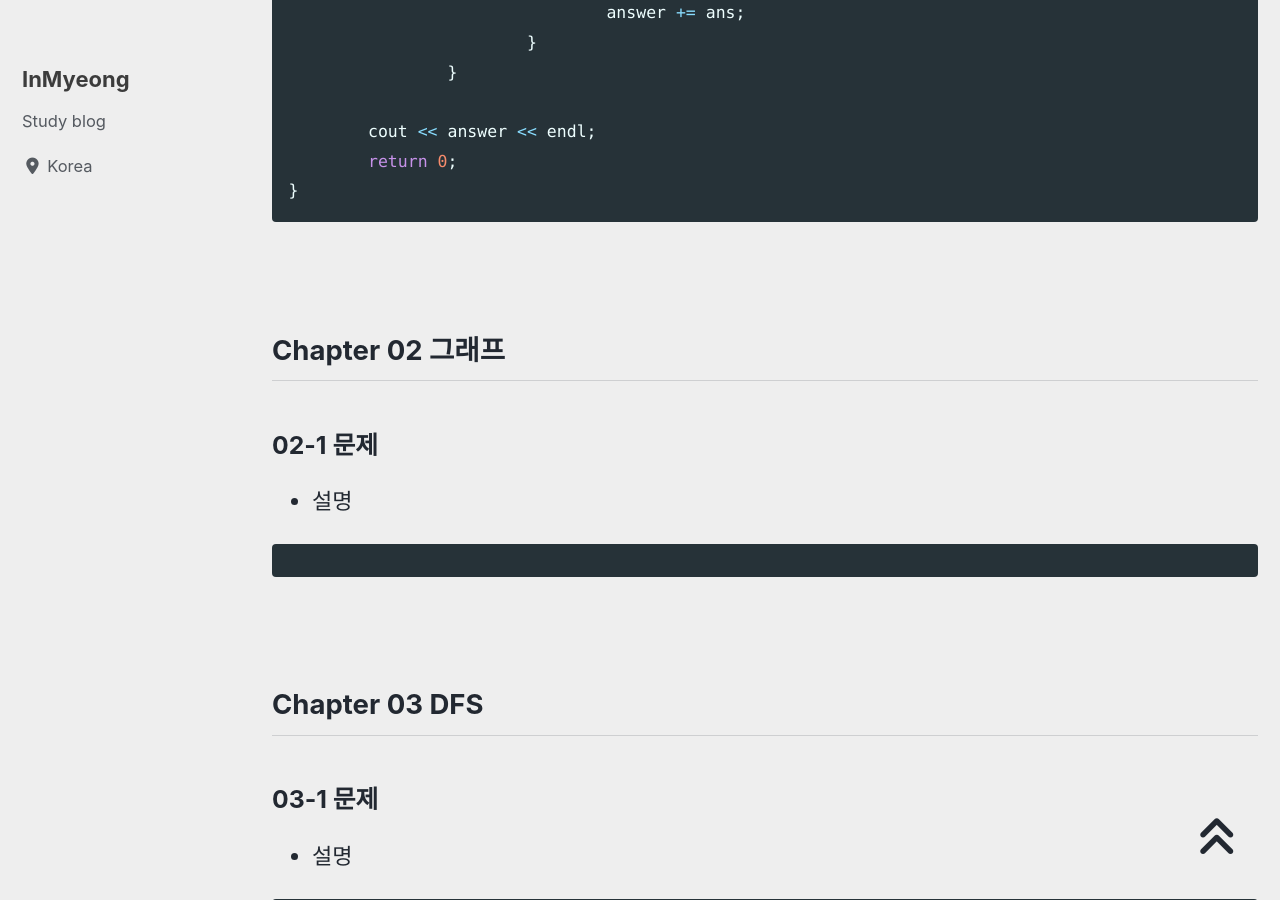
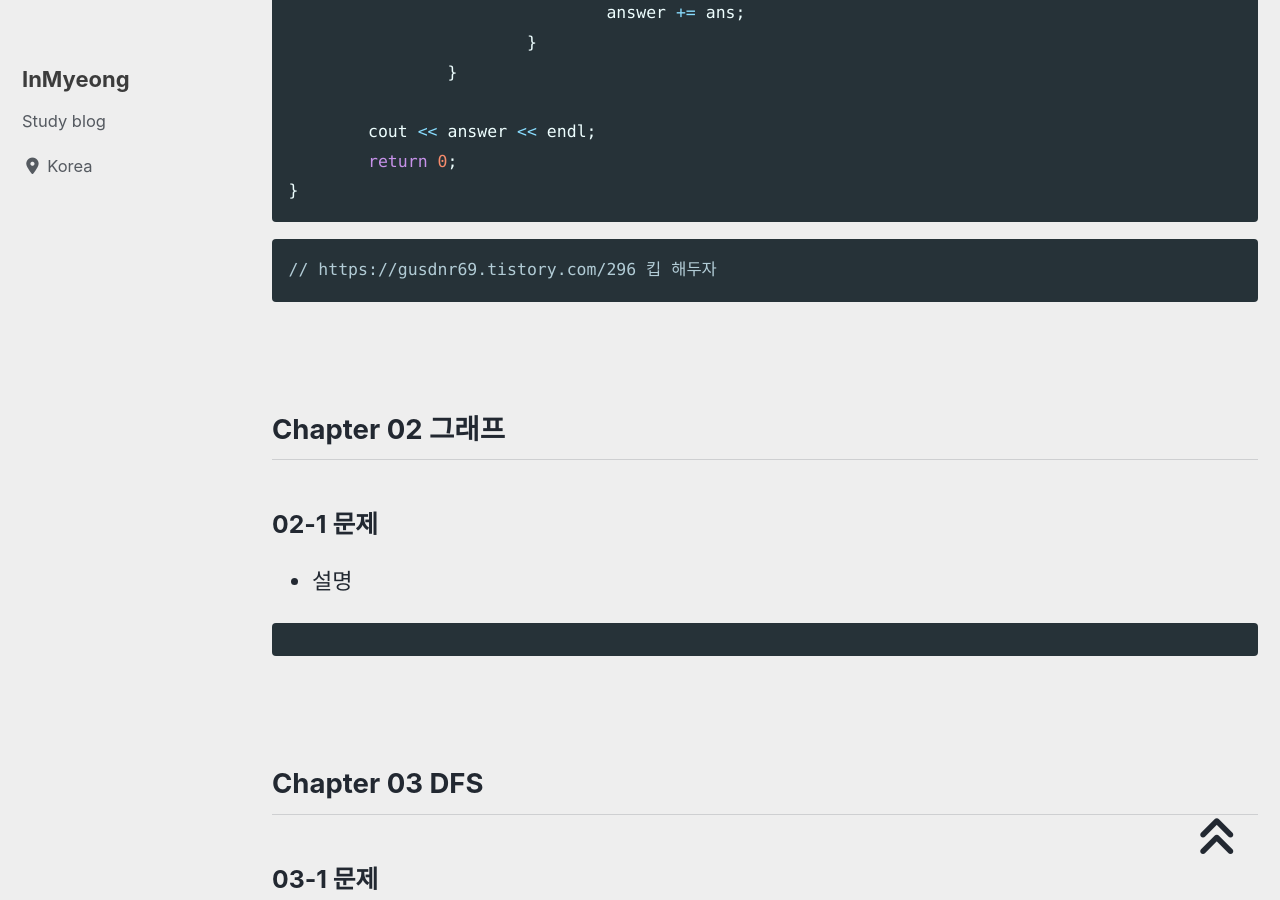
Before and after one commit to devMyeong/devMyeong.github.io, a Jekyll site: the page built from _posts/codingTest/2023-05-01-삼성기출.md, in a window 1280 px wide and 900 px high, scrolled down 32098 px. Built offline with Jekyll 4.4.1, drawn with Linux system fonts in a browser that asks for light colours; cached includes are drawn as plain includes; nearby versions of some CDN libraries; some web fonts are replaced; comment, search, counter and statistics services are not loaded.

Commit message:
Chore : 수정

````diff
--- a/_posts/codingTest/2023-05-01-삼성기출.md
+++ b/_posts/codingTest/2023-05-01-삼성기출.md
@@ -1051,6 +1051,10 @@ int main()
 }
 ```
 
+```cpp
+// https://gusdnr69.tistory.com/296 킵 해두자
+```
+
 <br>
 
 ## Chapter 02 그래프
````
